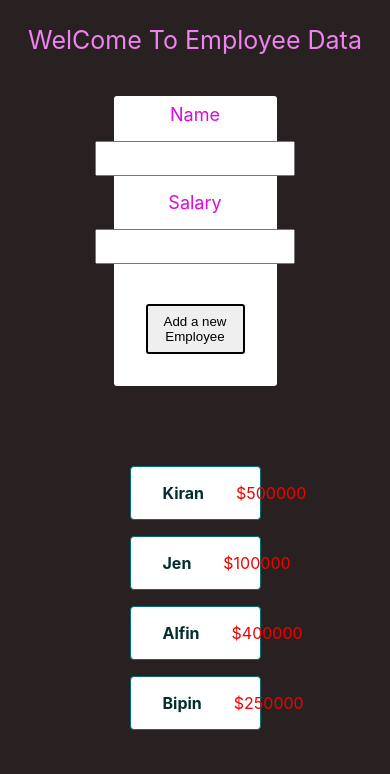
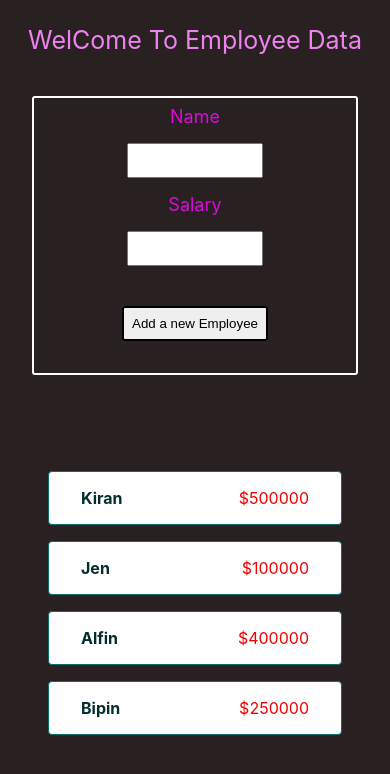
Before and after one commit to bipinkumar2000/first-app, a React (Create React App) app: page / in a window 390 px wide. Shown: the top 774 px of the page. Built offline with nearby package versions, Linux system fonts and the light colour scheme.

Commit message:
made it little more responsive.

```diff
--- a/src/Components/EmployeeItems.css
+++ b/src/Components/EmployeeItems.css
@@ -14,3 +14,9 @@
     border:1px solid;
     border-color:rgb(6, 109, 109);
 }
+@media(max-width:750px){
+    .employye-items{
+        padding:1rem;
+        width:20rem;
+    }
+}
--- a/src/Components/ErrorModal.css
+++ b/src/Components/ErrorModal.css
@@ -16,7 +16,6 @@
     align-items: center;
     color:red;
     font-size:15px;
-
     background: rgba(66, 44, 44, 0.4);
 }
 .error-panel{
@@ -45,3 +44,17 @@
     cursor:pointer;
 
 }
+
+@media(max-width:750px){
+    .error-modal{
+      margin:0;
+      padding:0;
+      display:flex;
+      justify-content:center;
+      align-items:center;
+    }
+    .error-panel{
+        width:18em;
+        height:1.5rem;
+    }
+}
--- a/src/Components/NewEmployee/NewEmployeeInput.css
+++ b/src/Components/NewEmployee/NewEmployeeInput.css
@@ -34,3 +34,26 @@
 .error{
     color:red;
 }
+@media(max-width:750PX){
+    .form-control input{
+        margin:0.5rem;
+        height:1.8rem;
+        width:8rem;
+        justify-content: center;
+    }
+    .form-control{
+        width:100%;
+        height:100%;
+        display:flex;
+        flex-direction: column;
+        justify-content: center;
+        align-items:center;
+        color:rgb(10, 8, 8);
+        background:transparent;
+        text-align:center;
+        font-size: large;
+        border-radius:3px;
+        border:2px solid;
+        border-color:white;
+    }
+}
--- a/src/UI/Card.css
+++ b/src/UI/Card.css
@@ -0,0 +1,17 @@
+.card{
+    margin:0 25%;
+    padding:1rem;
+    border-radius:3px;
+    text-align:center;
+    background:transparent;
+    width:auto;
+}
+@media(max-width:750px){
+    .card{
+        margin:1rem;
+        display:flex;
+        justify-content:center;
+        align-items:center;
+
+    }
+}
--- a/src/UI/Card.js
+++ b/src/UI/Card.js
@@ -1,13 +1,13 @@
-import styled from 'styled-components';
+import './Card.css';
 
-const Card = styled.div`
-margin:0 25%;
-padding:1rem;
-border-radius:3px;
-text-align:center;
-background:transparent;
-width:auto;
-` ;
+const Card = (props) => {
+
+    return (
+    <div className='card'>
+        {props.children}
+    </div>
+    );
+}
 
 
 export default Card;
```
Also changed, not shown: src/Components/EmployeeList.css (line endings or trailing spaces).
